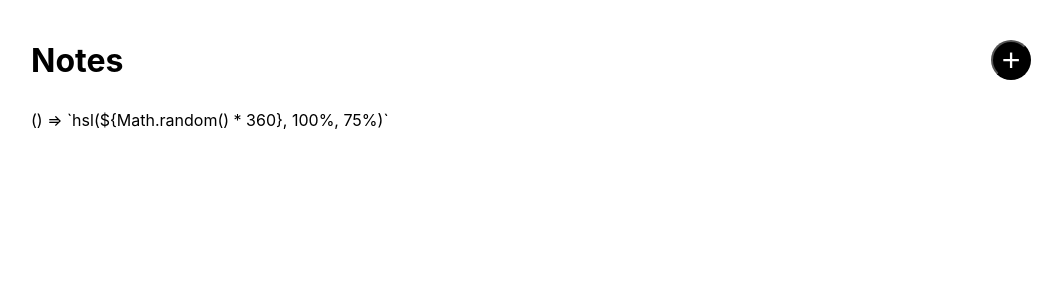
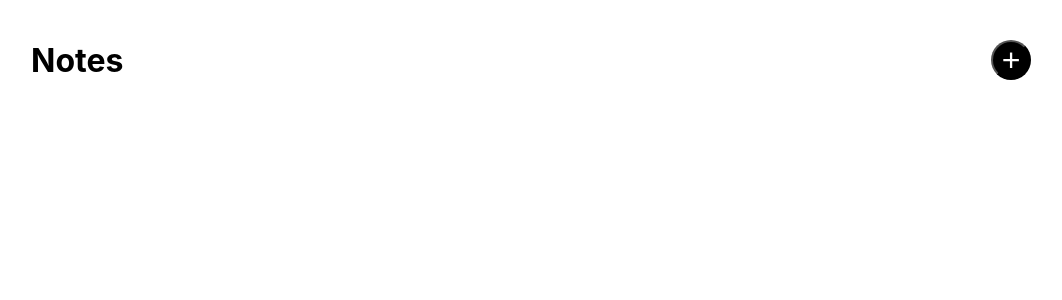
Before and after one commit to anselmleo/noteVite, a Vue app: page / in a window 1280 px wide. Shown: the top 300 px of the page, without its empty margins (109-1171 px from the left). Built offline with nearby package versions, Linux system fonts and the light colour scheme.

Commit message:
make background color change dynamically

```diff
--- a/src/App.vue
+++ b/src/App.vue
@@ -12,15 +12,14 @@
     notes.value.push({
       id: notes.value.length+1,
       note: note.value,
-      date: formattedDateNow.value
+      backgroundColor: getRandomColor(),
+      date: new Date()
     })
     note.value=''
     showModal.value=false
   }
 
-  let getRandomColor = () => `hsl(${Math.random() * 360}, 100%, 75%)`
-  // const getRandomColor = computed(() => `red`)
-
+  const getRandomColor = () => `hsl(${Math.random() * 360}, 100%, 75%)`
 
 </script>
 
@@ -39,8 +38,7 @@
         <button @click="showModal=true">+</button>
       </header>
       <div class="cards-container">
-        {{ getRandomColor }}
-        <div class="card" v-for="note in notes" :key="note.id" :style="{backgroundColor: getRandomColor}">
+        <div class="card" v-for="note in notes" :key="note.id" :style="{backgroundColor: note.backgroundColor}">
           <p class="main-text">{{note.note}}</p>
           <p class="date">{{note.date}}</p>
         </div>
```
